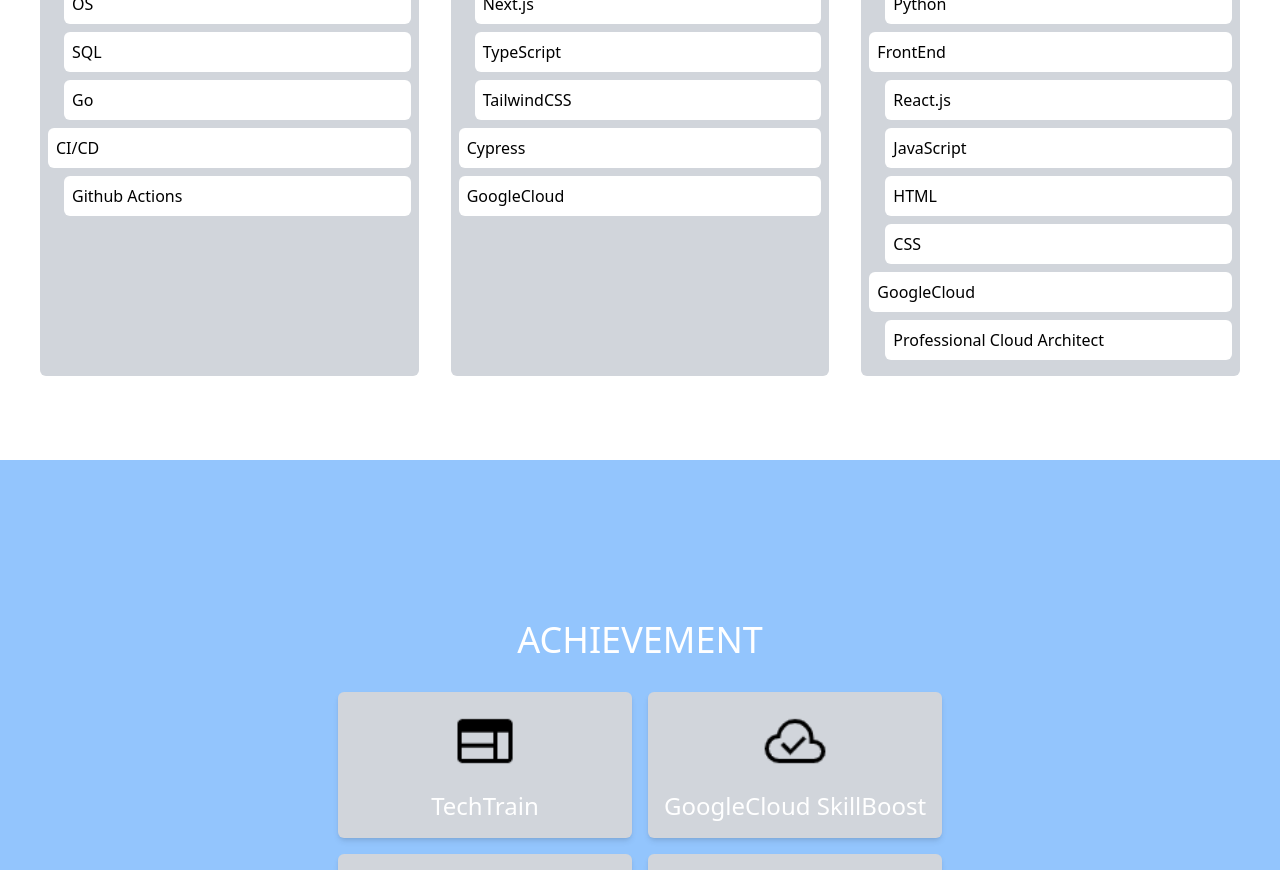
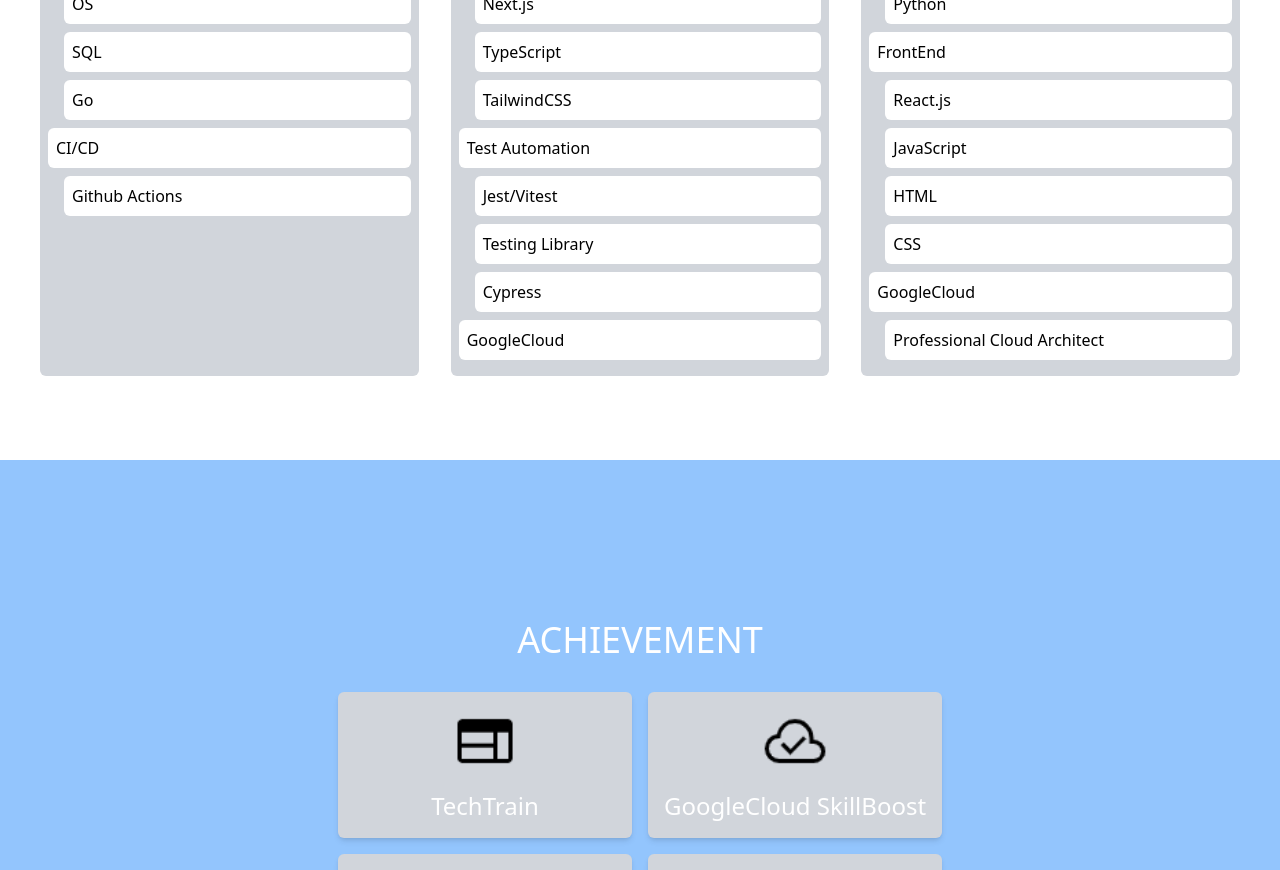
Before and after one commit to norm02/bono-website, a Next.js app: page / in a window 1280 px wide. Shown: the part 1940-2810 px from the top of the page. Built offline with nearby package versions, Linux system fonts and the light colour scheme.

Commit message:
テストコードを更新、skillsのin progessにTest Automationを加えた

```diff
--- a/components/Skills/index.tsx
+++ b/components/Skills/index.tsx
@@ -31,7 +31,12 @@ const Skills: NextPage = () => {
               <li className="bg-white rounded-md p-2 mb-2">TypeScript</li>
               <li className="bg-white rounded-md p-2 mb-2">TailwindCSS</li>
             </ul>
-            <li className="bg-white rounded-md p-2 mb-2">Cypress</li>
+            <li className="bg-white rounded-md p-2 mb-2">Test Automation</li>
+            <ul className="pl-4">
+              <li className="bg-white rounded-md p-2 mb-2">Jest/Vitest</li>
+              <li className="bg-white rounded-md p-2 mb-2">Testing Library</li>
+              <li className="bg-white rounded-md p-2 mb-2">Cypress</li>
+            </ul>
             <li className="bg-white rounded-md p-2 mb-2">GoogleCloud</li>
           </ul>
         </div>
--- a/package.json
+++ b/package.json
@@ -8,6 +8,7 @@
     "start": "next start",
     "lint": "next lint",
     "test": "vitest run",
+    "test:watch": "vitest run --watch",
     "coverage": "vitest run --coverage"
   },
   "dependencies": {
--- a/vitest.config.ts
+++ b/vitest.config.ts
@@ -7,6 +7,6 @@ export default defineConfig({
   test: {
     globals: true,
     environment: "jsdom",
-    setupFiles: "./test/setup.ts",
+    setupFiles: "./__test__/setup.ts",
   },
 });
```
Also changed, not shown: __test__/setup.ts (renamed from test/setup.ts), 2 other files (tests, documents, lock files or other folders).
